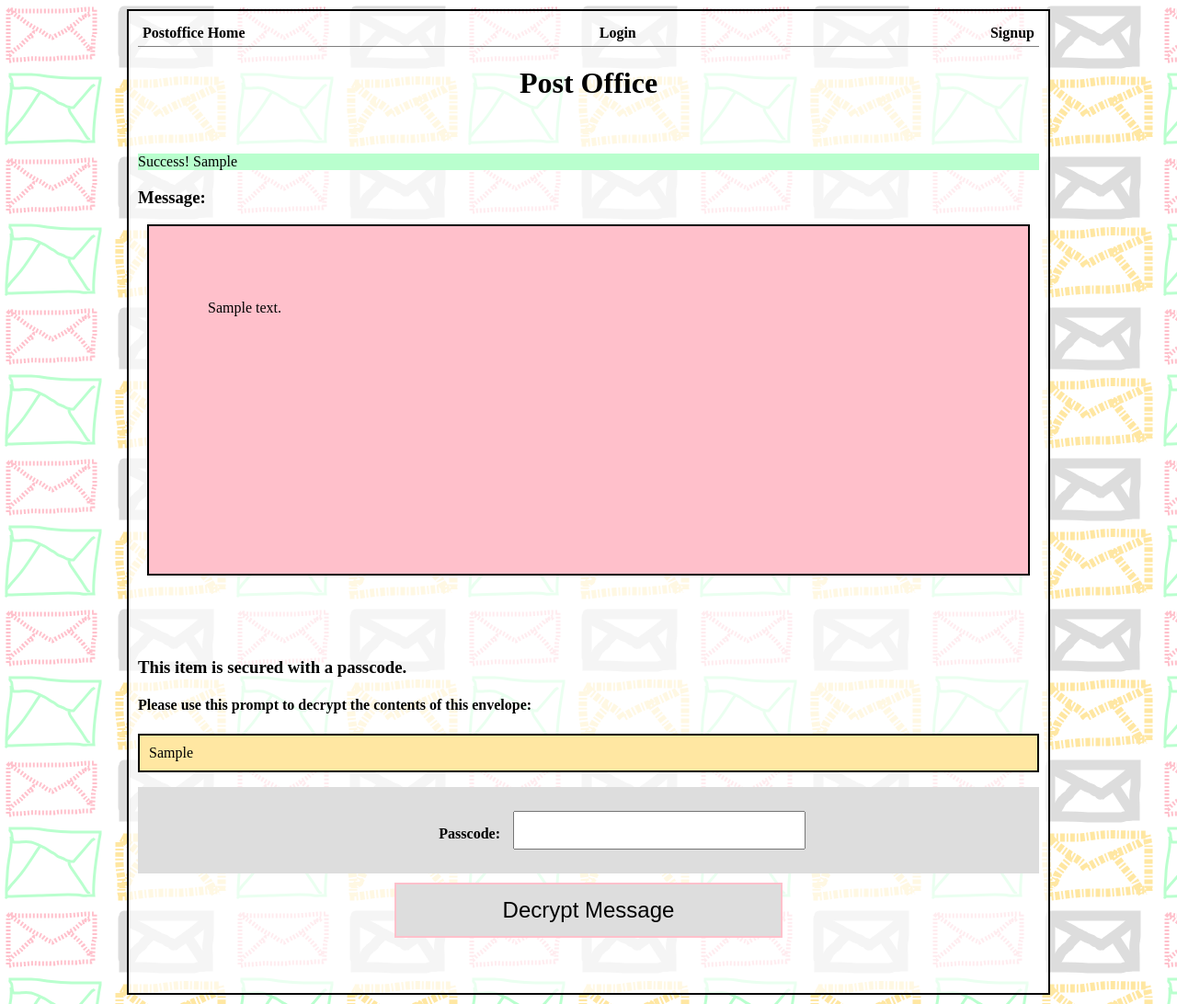
After one commit to spacerest/collaborapp, a Django app: template collaborapp/postoffice/templates/postoffice/view_contents.html in a window 1280 px wide. The commit adds this page. Shown: the whole page at 92% size. Run offline with Django 3.2, Linux system fonts and the light colour scheme; tables that the repository leaves empty hold one stand-in row (values such as "Sample post"); the template is opened without the code that fills it: values that come from a table or form of the project are taken from there, most other values are stand-ins (such as "Sample title", 1, 10 or a date in 2020).

Commit message:
split view/modify into different templates

```diff
--- a/collaborapp/postoffice/forms.py
+++ b/collaborapp/postoffice/forms.py
@@ -18,8 +18,8 @@ class NewEncryptedStringObject(ModelForm):
         fields = ('message', )
 
 class StringLocker(forms.Form):
-    user_prompt = forms.CharField(label='Passcode reminder')
-    symmetric_key = forms.CharField(label='Passcode')
+    user_prompt = forms.CharField(label='Set a passcode reminder')
+    symmetric_key = forms.CharField(label='Set a passcode')
 
 class StringUnlocker(forms.Form):
     symmetric_key = forms.CharField(label='Passcode')
--- a/collaborapp/postoffice/models.py
+++ b/collaborapp/postoffice/models.py
@@ -5,21 +5,21 @@ class EncryptionType(models.Model):
     def __str__(self):
         return self.name
 
-class EncryptedStringObject(models.Model):
-    encryption_type = models.ForeignKey(EncryptionType, on_delete=models.CASCADE)
-    message = models.TextField(max_length=4000, null = True, blank = True)
-    encrypted_message = models.BinaryField(max_length=50000, null=True, blank=True)
-    date_created = models.DateTimeField(auto_now_add=True)
-    def __str__(self):
-        return self.message or self.date_created.ctime()
-
 class Envelope(models.Model):
     primary_key = models.CharField(max_length=40, primary_key=True)
     date_sent = models.DateTimeField(auto_now_add=True)
     sender_name = models.CharField(max_length=40)
     recipient_name = models.CharField(max_length=40)
     user_prompt = models.TextField(max_length=500, null=True, blank=True)
-    encrypted_string_object = models.ForeignKey(EncryptedStringObject, on_delete=models.CASCADE, null=True, blank=True)
     is_encrypted = models.BooleanField(default=False)
     def __str__(self):
         return "From: " + self.sender_name + ", To: " + self.recipient_name + ", " + self.date_sent.ctime()
+
+class EncryptedStringObject(models.Model):
+    encryption_type = models.ForeignKey(EncryptionType, on_delete=models.CASCADE)
+    message = models.TextField(max_length=40000, null = True, blank = True)
+    encrypted_message = models.BinaryField(max_length=50000, null=True, blank=True)
+    envelope = models.ForeignKey(Envelope, related_name='encrypted_objects', on_delete=models.SET_NULL, null=True, blank=True)
+    date_created = models.DateTimeField(auto_now_add=True)
+    def __str__(self):
+        return self.message or self.date_created.ctime()
--- a/collaborapp/postoffice/static/postoffice/css/style.css
+++ b/collaborapp/postoffice/static/postoffice/css/style.css
@@ -28,24 +28,108 @@ h2 {
 }
 
 a {
-    color: gray;
+    color: #000;
     text-decoration: none;
+    font-weight: 700;
+}
+
+a:hover {
+    text-decoration: underline;
 }
 
 input[type='submit']{
-  background: rgba(0,0,0,0.8);
-  border: 1px solid gray;
-  font-size: 1em;
+  border: 2px solid pink;
   cursor: pointer;
-  color: #fff;
-  padding: 4px;
-  min-width: 250px;
-  max-width: 100%;
-  margin: auto;
+  padding: 10px;
+  min-width: 33vw;
+  text-align: center;
+  transition: ease-in-out .2s;
 }
 
 input[type='submit']:hover {
     color: pink;
-    border: 1px solid black;
-    transition: ease-in-out .2s;
+    background-color: #222;
 }
+
+input {
+    line-height: 1.5em;
+    font-size: 1.5em;
+    margin: 10px;
+}
+
+.message-container {
+    max-height: 50vh;
+    min-height: 250px;
+    padding: 5vw;
+    margin: 10px;
+    min-padding: 10px;
+    border: 2px solid #000;
+    overflow: scroll;
+    word-break: break-word;
+}
+
+.prompt-container {
+    margin: 10px;
+}
+
+.error-bg {
+    background-color: pink;//#FFAC8D;
+}
+
+.success-bg {
+    background-color: #B9FFCE;
+}
+
+.info-bg {
+    background-color: #FFE7A2;
+}
+
+.neutral-bg {
+    background-color: #ddd;
+}
+
+.paragraph-container {
+    padding: 10px;
+    border: 2px solid #000;
+}
+
+label {
+    display: inline-block;
+    width: 150px;
+    font-weight: 700;
+    text-align: right;
+    vertical-align: middle;
+}
+
+section {
+    margin-bottom: 20px;
+    padding-bottom: 20px;
+    padding-top: 20px;
+}
+
+.container {
+    display: inline-block;
+    text-align: center;
+    width: 100%;
+}
+
+.border-container {
+    border: 2px solid #000;
+}
+
+img {
+    display: inline-block;
+    height: 30px;
+}
+
+.icon {
+    display: inline-block;
+    height: 25px;
+    width: 25px;
+    vertical-align: middle;
+    padding: 3px;
+    margin-left: 20px;
+    margin-right: 20px;
+    background-color: #fff;
+    border-radius: 20px;
+}
--- /dev/null
+++ b/collaborapp/postoffice/templates/postoffice/view_contents.html
@@ -0,0 +1,61 @@
+{% extends 'postoffice/base.html' %}
+{% load static %}
+{% block content %}
+    <section>
+        {% if error_msg %}
+            <p class="error-bg paragraph-container">There was a problem: {{ error_msg }} </p>
+        {% endif %}
+        {% if success_msg %}
+            <p class="success-bg">Success! {{ success_msg }} </p>
+        {% endif %}
+        {% if envelope.is_encrypted %}
+            <h3>Message:</h3>
+            <div class="message-container error-bg">
+                <p>
+                    {% for content in contents %}
+                        {{ content.encrypted_message | linebreaks }}
+                    {% endfor %}
+                </p>
+            </div>
+
+        {% else %}
+            <h3>Message:</h3>
+            <div class="message-container success-bg">
+                <p>
+                    {% for content in contents %}
+                        {{ content.message | linebreaks }}
+                    {% endfor %}
+                </p>
+            </div>
+        {% endif %}
+    </section>
+    {% if envelope.is_encrypted %}
+    <section>
+            <h3>This item is secured with a passcode.</h3>
+                <h4>Please use this prompt to decrypt the contents of this envelope:</h4>
+                <p class="paragraph-container info-bg">{{ envelope.user_prompt }}</p>
+        <form method="POST" action="{% url 'postoffice_decrypt' envelope.primary_key %}">
+            <div class="neutral-bg container">
+                {% csrf_token %}
+                {{ form.as_p }}
+            </div>
+            <div class="container">
+                <input class="neutral-bg" type="submit" name="submit" value="Decrypt Message">
+            </div>
+        </form>
+    </section>
+    {% endif %}
+    {% if not envelope.is_encrypted %}
+        <section>
+            <h3>Would you like to encrypt or delete this message?</h3>
+            <h4>If you leave it how it is, anyone who comes to this url can view it.</h4>
+            <form method="GET" action="{% url 'postoffice_edit_item' envelope.primary_key %}">
+                {% csrf_token %}
+                <div class="container">
+                    <input class="neutral-bg" type="submit" name="submit" value="Manage Message">
+                </div>
+            </form>
+        </section>
+    {% endif %}
+
+{% endblock %}
--- a/collaborapp/postoffice/urls.py
+++ b/collaborapp/postoffice/urls.py
@@ -6,7 +6,9 @@ urlpatterns = [
     path('outbox', postoffice.views.send_envelope, name="postoffice_outbox"),
     path('inbox', postoffice.views.find_envelope, name="postoffice_inbox"),
     path('new', postoffice.views.new_item, name="postoffice_new_item"),
+    path('view_contents/<primary_key>', postoffice.views.view_contents, name='postoffice_view_contents'),
     path('encrypt/<primary_key>', postoffice.views.encrypt, name='postoffice_encrypt'),
     path('decrypt/<primary_key>', postoffice.views.decrypt, name='postoffice_decrypt'),
     path('delete-envelope/<primary_key>', postoffice.views.delete_item, name="postoffice_delete_item"),
+    path('edit/<primary_key>', postoffice.views.edit_item, name="postoffice_edit_item"),
 ]
```
Also changed, not shown: collaborapp/postoffice/templates/postoffice/edit_item.html (added, +36 -0 lines), collaborapp/postoffice/templates/postoffice/encrypt.html (deleted, +0 -36 lines), collaborapp/postoffice/templates/postoffice/inbox.html (+11 -6 lines), collaborapp/postoffice/utilities.py (+20 -11 lines), collaborapp/postoffice/views.py (+84 -23 lines), collaborapp/postoffice/static/postoffice/images/envelope_weird_group_2.svg.
